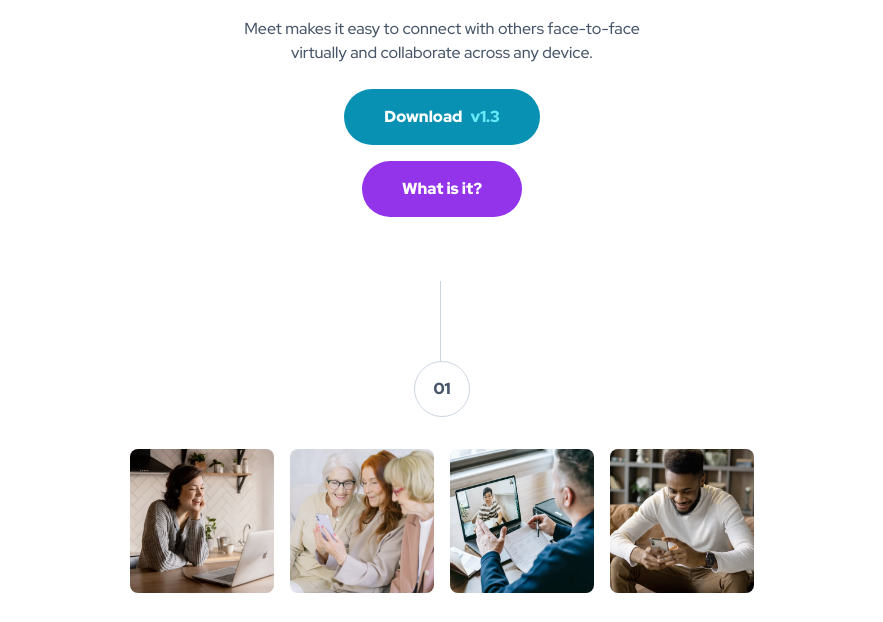
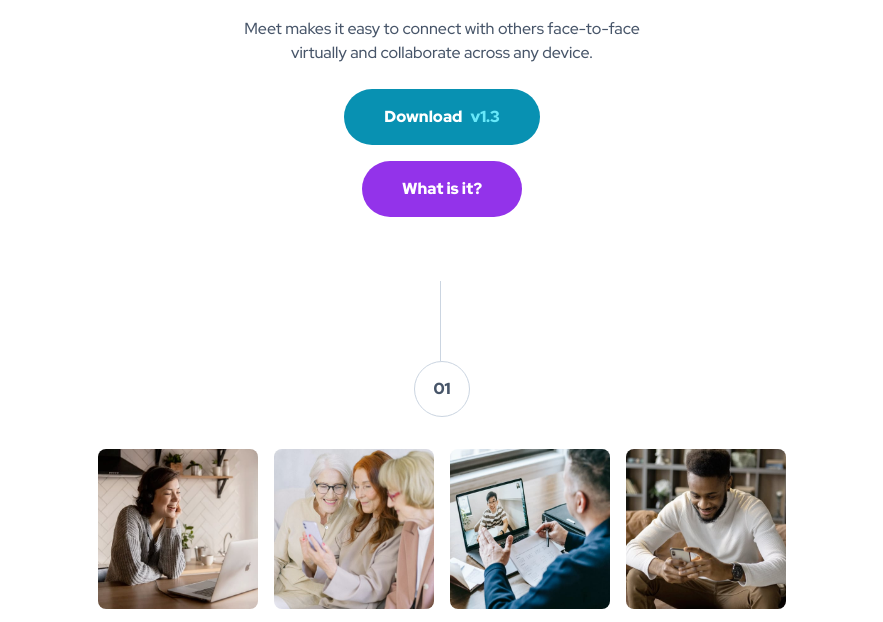
Before and after one commit to jasper2virtual/fem-repo-meet-landing-page, a website built with Vite: page index.html in a window 1280 px wide. Shown: the part 608-1230 px from the top of the page, without its empty margins (198-1081 px from the left). Built offline with nearby package versions, Linux system fonts and the light colour scheme.

Commit message:
Update image collage styles for responsive height adjustments on different devices

```diff
--- a/src/style.scss
+++ b/src/style.scss
@@ -97,7 +97,10 @@
     .image-collage-group{
         @apply flex flex-wrap gap-4 justify-center;
         &>img{
-            @apply aspect-square h-36 rounded-lg;
+            @apply aspect-square rounded-lg
+            h-[144px]
+            tablet:h-[160px]
+            desktop:h-[256px];
         }
     }
 
```
